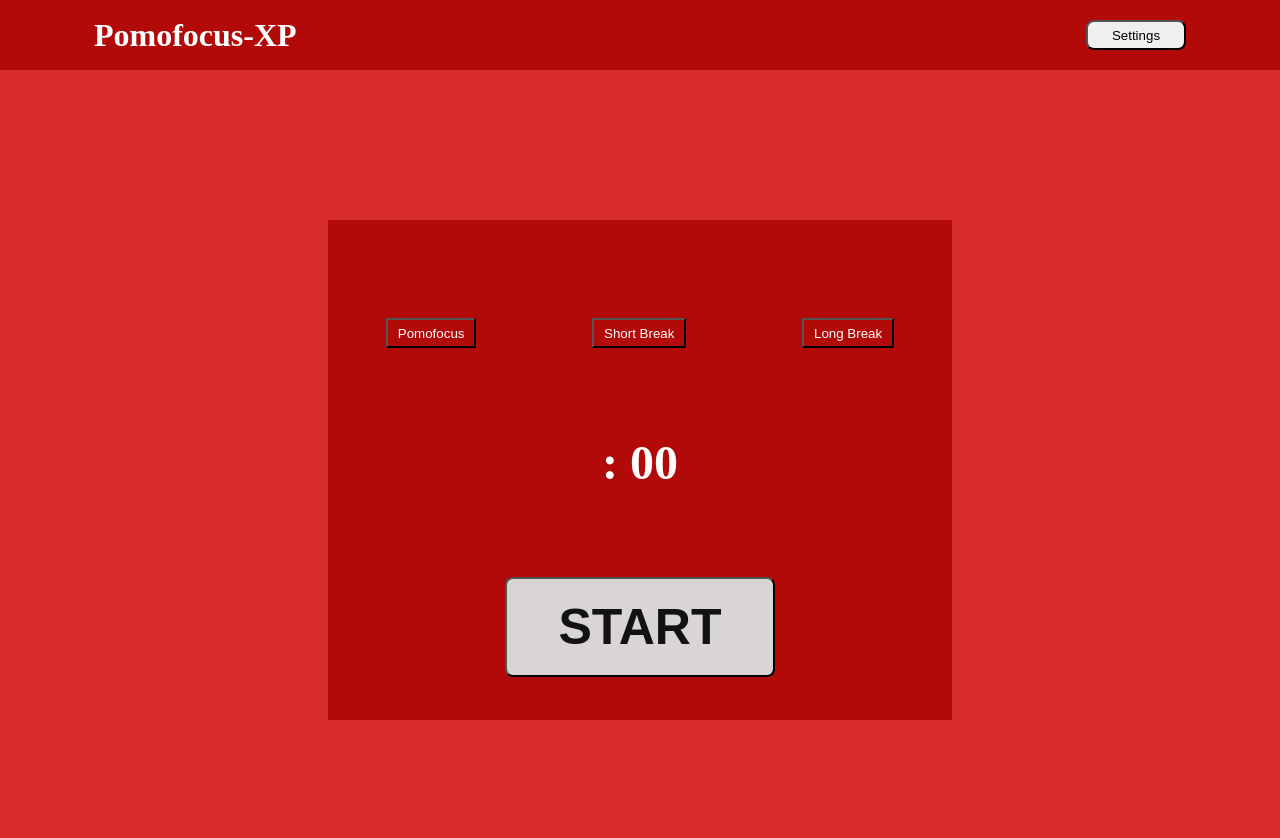
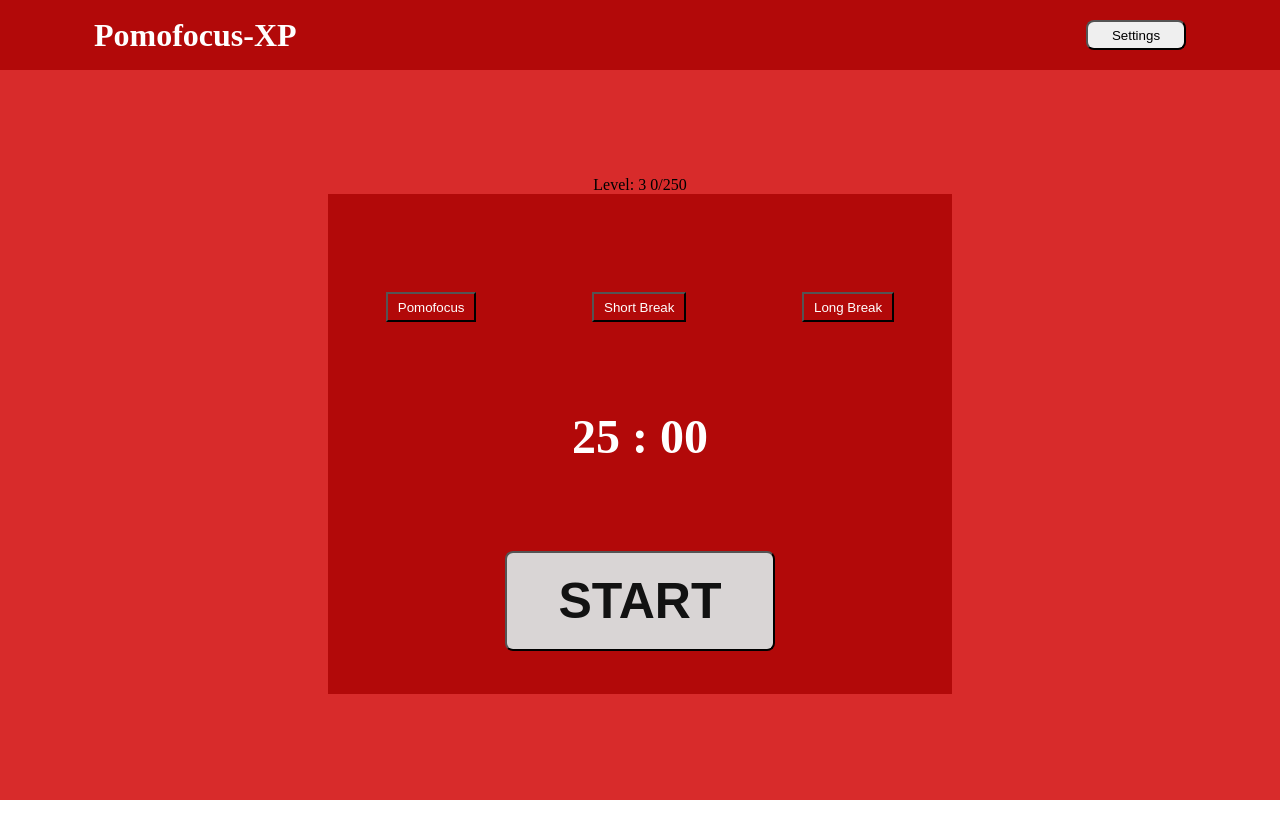
Before and after one commit to wilian-tavares/PomoPrize, a React (Create React App) app: page / in a window 1280 px wide. Shown: the top 838 px of the page. After the commit the page ends 800 px from the top, so only its background shows below. Built offline with nearby package versions, Linux system fonts and the light colour scheme.

Commit message:
Feat: add pontuação XP ao progresso

```diff
--- a/src/components/CardTimer/index.tsx
+++ b/src/components/CardTimer/index.tsx
@@ -18,6 +18,8 @@ interface CardtimerProps {
     ShortTimer: () => void;
     LongTimer: () => void;
 
+    GetPoints: () => void;
+
     Short: boolean;
     theme: string;
 
@@ -28,7 +30,7 @@ export default function CardTimer({ Minutes, ShortBreak,
     LongBreak, Seconds,
     Running, Pause, Start, Reload,
     FocusTimer, ShortTimer, LongTimer,
-    Short, theme, ChallengeCompleted
+    Short, theme, ChallengeCompleted, GetPoints
 }: CardtimerProps) {
     return (
         <div className={`${styles.cardContainer} ${styles[theme]}`}>
@@ -74,7 +76,7 @@ export default function CardTimer({ Minutes, ShortBreak,
 
 {
     (Minutes === 0 && Seconds === 0 && !Running) ? (
-        <button className={styles.play} onClick={Reload}>GetChallenge</button>
+        <button className={styles.play} onClick={GetPoints}>GetChallenge</button>
     ) : null
 }
 
--- a/src/pages/Home/home.module.scss
+++ b/src/pages/Home/home.module.scss
@@ -1,11 +1,22 @@
 .containerHome {
-    background-color: var(--blue);
-    height: 100vh;
+    height: calc(100vh - 70px);
     width: 100%;
 
     display: flex;
     align-items: center;
     justify-content: center;
+    flex-direction: column;
+
+    position: relative;
+
+    h3 {
+        font-weight: bold;
+        font-size: 24px;
+        color: var(--white);
+    }
+
+
+
 
 }
 
--- a/src/pages/Home/index.tsx
+++ b/src/pages/Home/index.tsx
@@ -6,9 +6,11 @@ import styles from './home.module.scss';
 import Header from "../../components/Header";
 
 import chalenges from "../../service/challenges";
-import challenges from "../../service/challenges";
 
-
+interface CurrentChallengeProps {
+    challenge: string;
+    points: number;
+}
 
 
 export default function Home() {
@@ -21,6 +23,7 @@ export default function Home() {
         if (newfocusMemory !== null) {
             return JSON.parse(newfocusMemory) || 0;
         }
+        return 25;
 
     })
 
@@ -30,6 +33,7 @@ export default function Home() {
         if (newShortMemory !== null) {
             return JSON.parse(newShortMemory) || 0;
         }
+        return 5;
     })
 
     const [newLong, setNewLong] = useState<number>(() => {
@@ -37,6 +41,7 @@ export default function Home() {
         if (newLongMemory !== null) {
             return JSON.parse(newLongMemory) || 0;
         }
+        return 15;
     })
 
     const [minutes, setMinutes] = useState<number>(newFocus);
@@ -59,14 +64,22 @@ export default function Home() {
 
     // pointes
 
-    const[myPoints, setMyPoints] = useState<number>(() => {
+    const [myPoints, setMyPoints] = useState<number>(() => {
         const myPointsMemory = localStorage.getItem("Points");
-        if(myPointsMemory !== null) {
+        if (myPointsMemory !== null) {
             return JSON.parse(myPointsMemory) || 0;
         }
+        return 0;
+
+
     })
 
-    const [challengeCompleted, setChallengeCompleted] = useState<boolean>(false);
+    const [challengeCompleted, setChallengeCompleted] = useState<boolean>(true);
+
+    const [currentChallenge, setCurrentChallenge] = useState<CurrentChallengeProps>({
+        challenge: '',
+        points: 0,
+    })
 
 
     // funções Timer
@@ -187,11 +200,14 @@ export default function Home() {
 
     }, [focus, short, long])
 
+
+
     useEffect(() => {
         if (seconds === 0 && minutes === 0 && focus === true && stage < 4) { // getChallenge False
             setFocus(false)
             setShort(false)
             setLong(false)
+            getChallenge()
 
             console.log('Acabou o FOCUS > SHORT')
             console.log(stage)
@@ -237,7 +253,7 @@ export default function Home() {
             setRunning(false)
         }
 
-    }, [seconds, minutes,])
+    }, [seconds, minutes])
 
 
     useEffect(() => {
@@ -255,16 +271,11 @@ export default function Home() {
 
     // CHALLENGES
 
-    function getChallenge(){
-        const numbersort = Math.floor(Math.random() * 50) + 1;
-        const sorteado =chalenges[numbersort]
-        console.log(sorteado)
-    }
 
 
-useEffect(() => {
-    getChallenge()
-})
+
+
+
 
     function handleFocus(newFocus: number) {
         setNewFocus(newFocus);
@@ -287,6 +298,62 @@ useEffect(() => {
     }, [newFocus, newShort, newLong])
 
 
+
+useEffect(() => {
+    localStorage.setItem("Points", JSON.stringify(myPoints));
+}, [myPoints])
+
+
+    function getChallenge() {
+        const numbersort = Math.floor(Math.random() * 50) + 1;
+        const sorteado = chalenges[numbersort];
+        setCurrentChallenge(sorteado);
+        console.log(currentChallenge.challenge)
+        console.log(currentChallenge.points)
+    }
+
+    // useEffect(() => {
+    //     if (!focus && !short && !long) {
+    //         getChallenge();
+    //     }
+    // }, []);
+
+
+
+    function GetPoints() {
+        setMyPoints((prevMyPoints) => prevMyPoints + currentChallenge.points)
+        localStorage.setItem("Points", JSON.stringify(myPoints));
+        alert(`Pegou ${currentChallenge.points} TOTAL = ${myPoints}`)
+
+        setChallengeCompleted(false)
+        console.log('PONTOS = ' + myPoints )
+
+
+        if (stage < 4) {
+            setShort(true)
+            setFocus(false)
+            setLong(false)
+            console.log(stage)
+            setStage((prevStage) => prevStage + 1)
+            setRunning(false)
+        }
+
+        else if (stage === 4) {
+            setFocus(false)
+            setShort(false)
+            setLong(true)
+            console.log(stage)
+            setStage(1)
+            setRunning(false)
+        }
+
+    }
+    // useEffect(() => {
+    //     console.log('challengeCompleted = ' + challengeCompleted )
+    // }, [challengeCompleted])
+
+
+
     return (
         <>
             <Header
@@ -302,6 +369,13 @@ useEffect(() => {
             />
             <div className={`${styles.containerHome} ${styles[theme]}`}>
 
+                <p>Level: 3 {myPoints}/250</p>
+
+                {
+                    (!focus && !short && !long) ?
+                <h3>Desafio: {currentChallenge.challenge} - {currentChallenge.points}  Pontos: </h3>
+                : null
+                }
 
                 <CardTimer
                     theme={theme}
@@ -318,7 +392,10 @@ useEffect(() => {
                     ShortTimer={() => ShortTimer()}
                     LongTimer={() => LongTimer()}
                     Short={short}
-                    ChallengeCompleted={false} />
+                    ChallengeCompleted={false}
+                    GetPoints={() => GetPoints()}
+                />
+
 
             </div>
         </>
```
